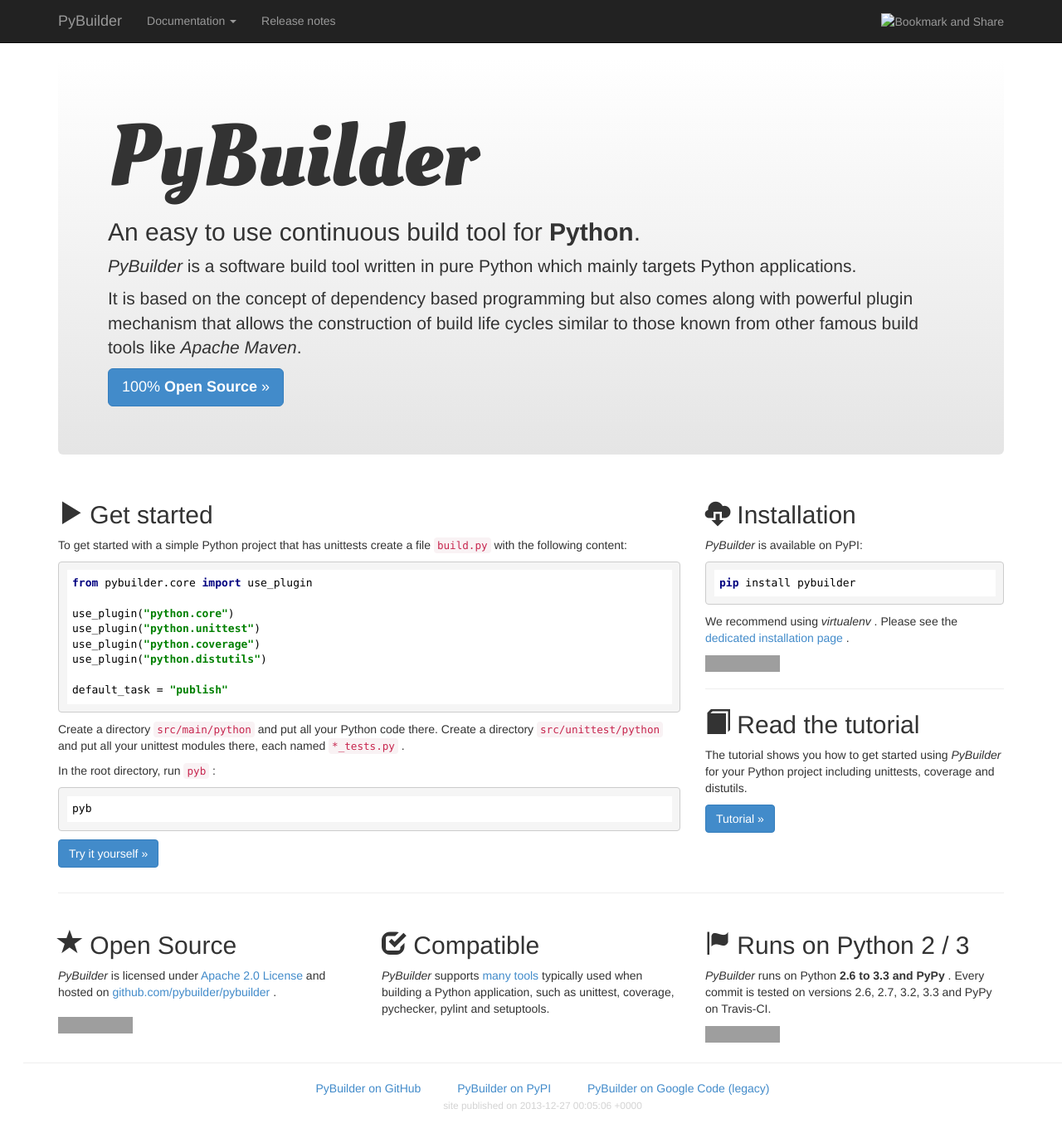
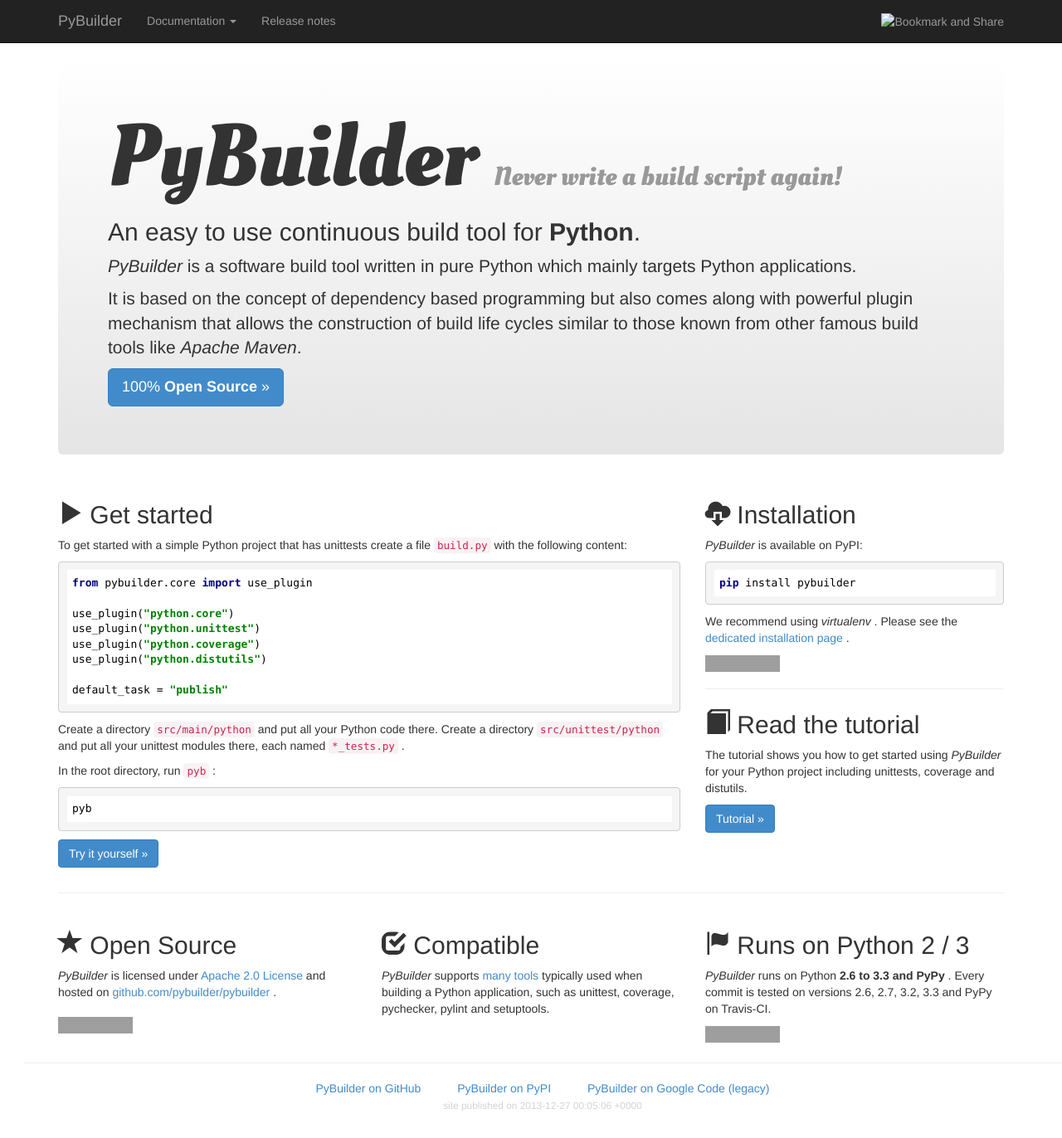
Before and after one commit to pybuilder/pybuilder.github.io, a Jekyll site: the page built from index.html, in a window 1280 px wide and 1372 px high. Shown: the whole window at 83% size. Built offline with Jekyll 4.4.1, drawn with Linux system fonts in a browser that asks for light colours; nearby versions of some CDN libraries; grey boxes are pictures that could not be loaded.

Commit message:
not sure if this is a good move. let's try it out

```diff
--- a/css/styles.css
+++ b/css/styles.css
@@ -36,3 +36,7 @@
     font-size: 5em;
     text-shadow: 1px 1px 1px white;
 }
+
+div.hero h1 small{
+    font-size: 30%;
+}
--- a/index.html
+++ b/index.html
@@ -3,7 +3,7 @@
 title: PyBuilder an easy to use continuous build tool for Python
 ---
 <div class="jumbotron hero">
-  <h1>PyBuilder</h1>
+  <h1>PyBuilder <small>Never write a build script again!</small></h1>
   <h2>
     An easy to use continuous build tool for <b>Python</b>.
   </h2>
```
